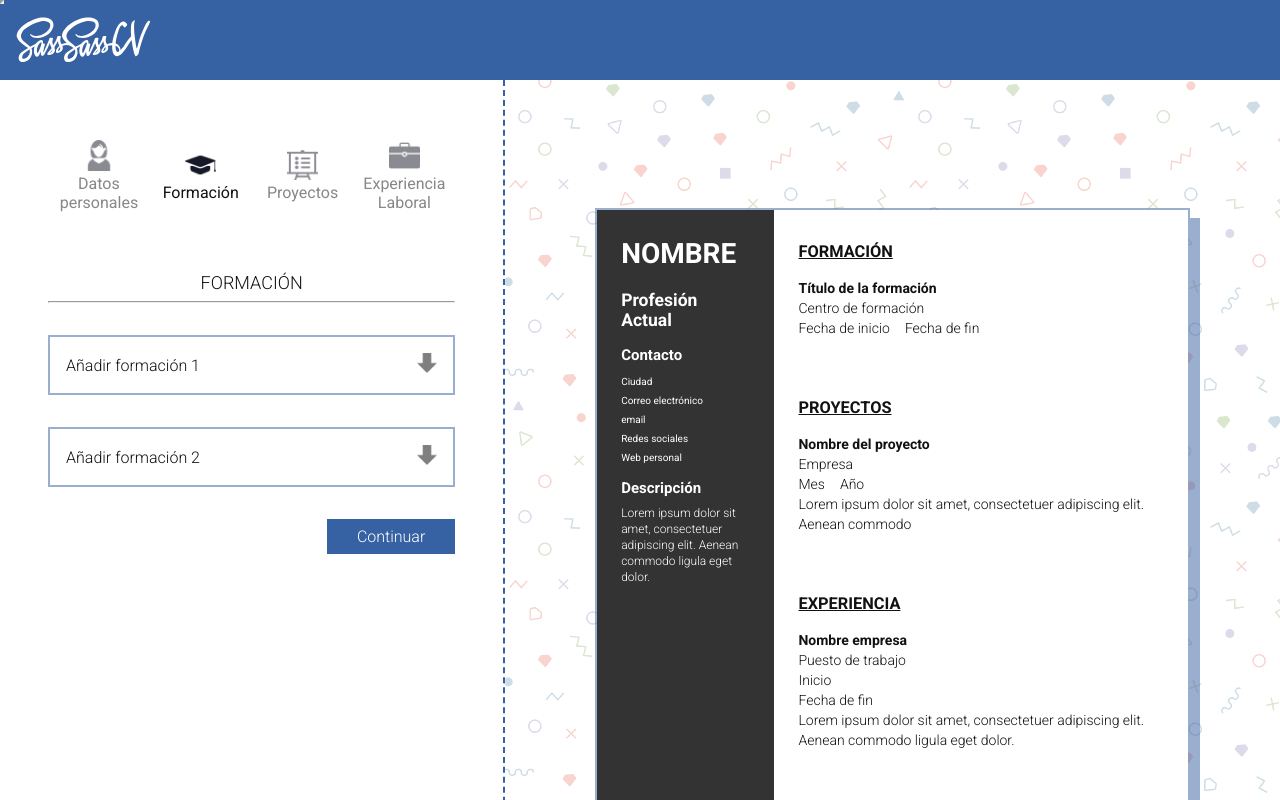
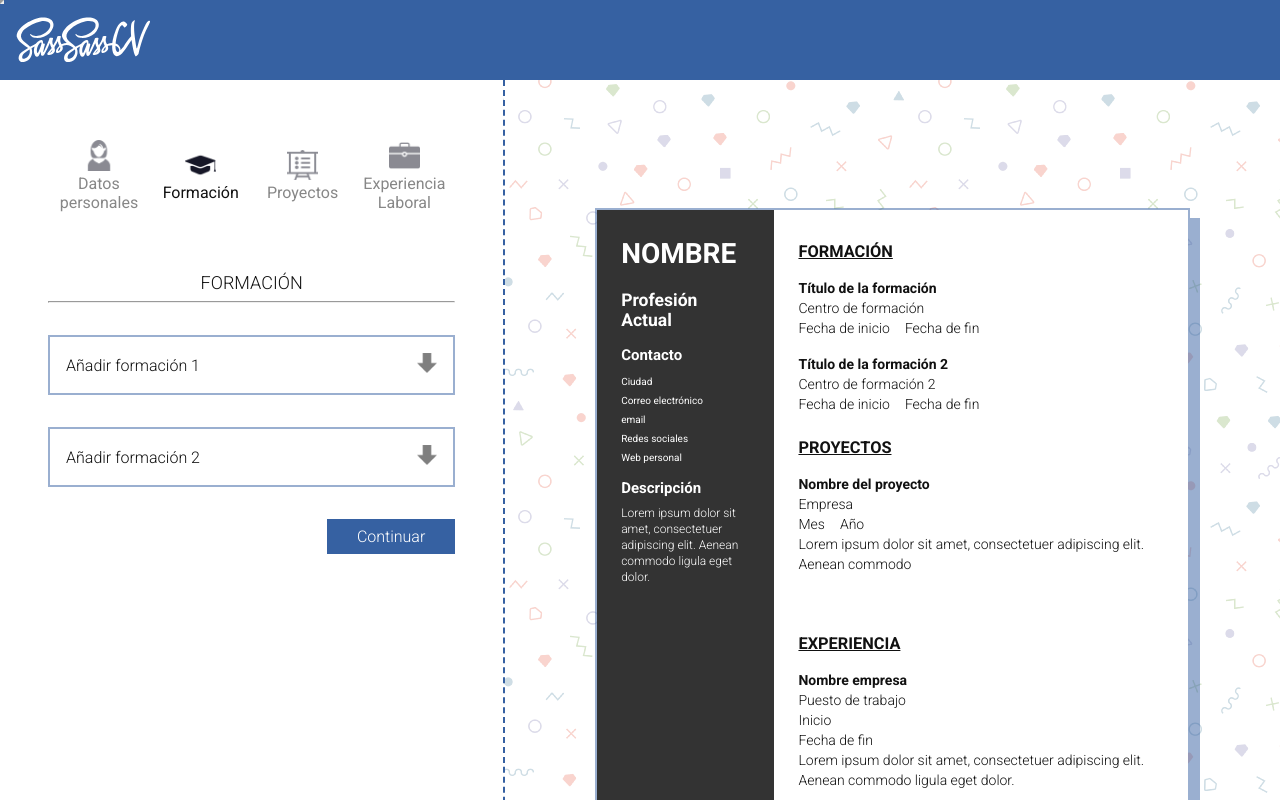
Before and after one commit to Adalab/project-clarke-s4-sass-sass-baby, a React (Create React App) app: page /#/studies in a window 1280 px wide. Shown: the top 800 px of the page. Built offline with nearby package versions, Linux system fonts and the light colour scheme.

Commit message:
Add button delete formacion 2

```diff
--- a/src/App.js
+++ b/src/App.js
@@ -23,9 +23,13 @@ class App extends Component {
         personalWebsite: 'Web personal',
         personalDescription: 'Lorem ipsum dolor sit amet, consectetuer adipiscing elit. Aenean commodo ligula eget dolor.',
         titleEducation: 'Título de la formación',
+        titleEducation2: 'Título de la formación 2',
         trainingCenterEducation: 'Centro de formación',
+        trainingCenterEducation2: 'Centro de formación 2',
         startDateEducation: 'Fecha de inicio',
+        startDateEducation2: 'Fecha de inicio',
         finishDateEducation: 'Fecha de fin',
+        finishDateEducation2: 'Fecha de fin',
         companyName: 'Nombre empresa',
         titleExperiencie: 'Puesto de trabajo',
         startDateExperience: 'Inicio',
--- a/src/components/Education.js
+++ b/src/components/Education.js
@@ -23,10 +23,10 @@ class Education extends Component {
 
         <Colapsable box= "secondEducationBox" link="Añadir formación 2">
         <div className="drop-down">
-          <input onChange={handleChange} className="input-form title-education1 main-value" type="text" name="titleEducation2" placeholder="Título" required />
-          <input onChange={handleChange} className="input-form center-education1" type="text" name="trainingCenterEducation2" placeholder="Centro de formación" required />
-          <input onChange={handleChange} className="input-form date-start-education1" type="date" name="startDateEducation2" placeholder="Fecha inicio" required />
-          <input onChange={handleChange} className="input-form date-end-education1" type="date" name="finishDateEducation2" placeholder="Fecha inicio" required />
+          <input onChange={handleChange} className="input-form title-education1 main-value" type="text" name="titleEducation2" placeholder="Título" value={this.props.data.titleEducation2} deleteState={this.props.deleteState} required={true}/>
+          <input onChange={handleChange} className="input-form center-education1" type="text" name="trainingCenterEducation2" placeholder="Centro de formación" value={this.props.data.trainingCenterEducation2} deleteState={this.props.deleteState} required={true} />
+          <input onChange={handleChange} className="input-form date-start-education1" type="date" name="startDateEducation2" placeholder="Fecha inicio" value={this.props.data.startDateEducation2} deleteState={this.props.deleteState} required={true} />
+          <input onChange={handleChange} className="input-form date-end-education1" type="date" name="finishDateEducation2" placeholder="Fecha inicio" value={this.props.data.startDateEducation2} deleteState={this.props.deleteState} required={true} />
         </div>
         </Colapsable>
       </Fieldset>
```
